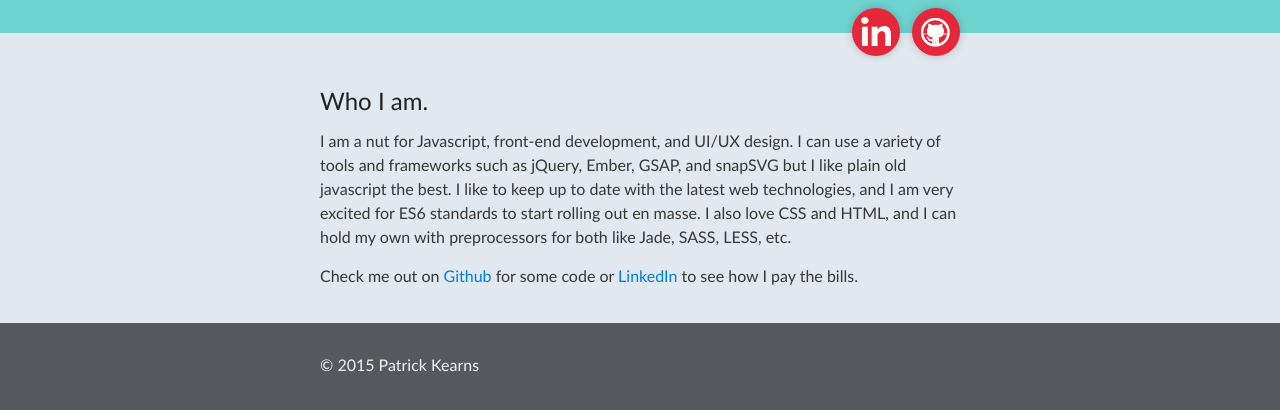
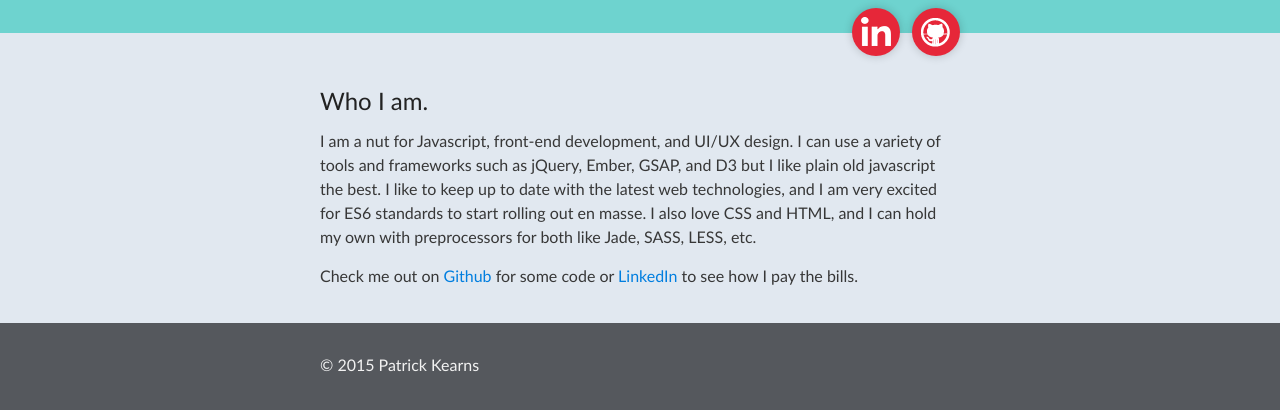
Before and after one commit to Kearns/Kearns.github.io, a plain HTML site: page index.html in a window 1280 px wide. Shown: the part 176-586 px from the top of the page. Drawn offline with nearby package versions, Linux system fonts and the light colour scheme.

Commit message:
Some content changes

```diff
--- a/index.html
+++ b/index.html
@@ -35,7 +35,7 @@
         </h3>
         <p>
           I am a nut for Javascript, front-end development, and UI/UX design.
-          I can use a variety of tools and frameworks such as jQuery, Ember, GSAP, and snapSVG
+          I can use a variety of tools and frameworks such as jQuery, Ember, GSAP, and D3
           but I like plain old javascript the best. I like to keep up to date with the latest
           web technologies, and I am very excited for ES6 standards to start rolling out en masse.
           I also love CSS and HTML, and I can hold my own with preprocessors for both like Jade, SASS, LESS, etc.
```
